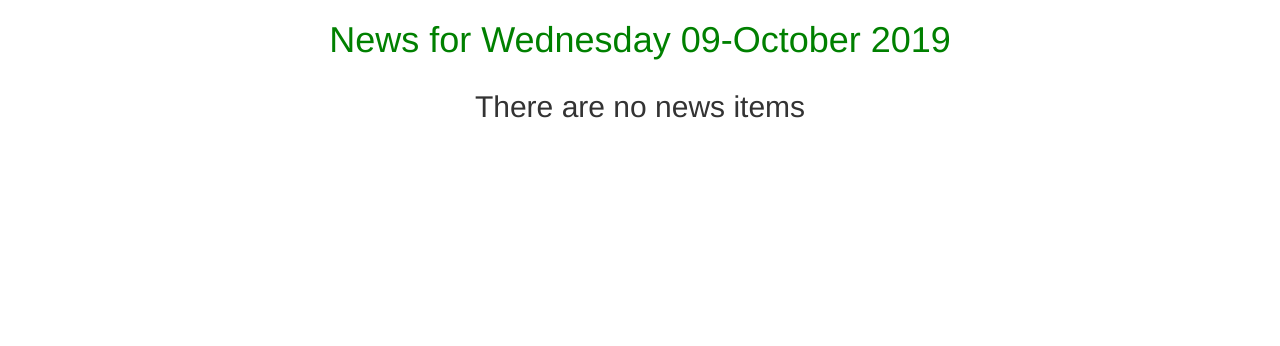
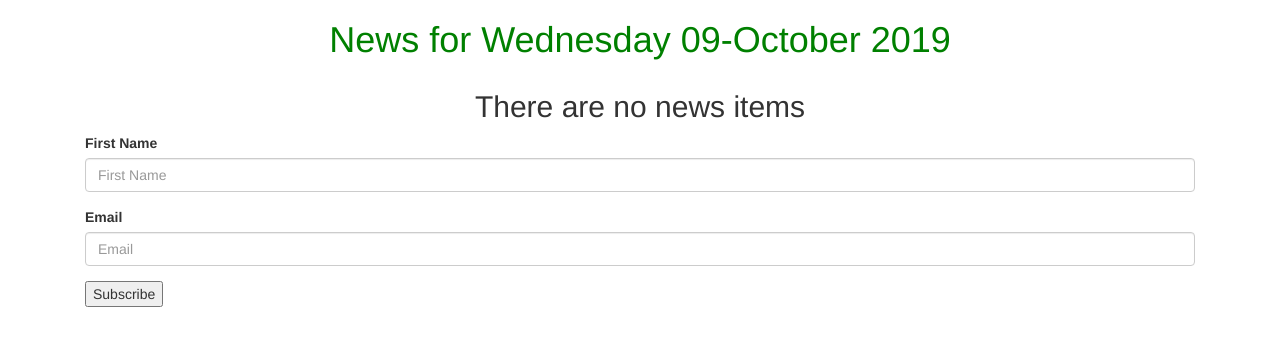
Before and after one commit to audreynjiraini/The-Moringa-Tribune, a Django app: page / in a window 1280 px wide. Shown: the part 52-398 px from the top of the page. Run offline with Django 3.2, Linux system fonts and the light colour scheme; data that the repository does not hold is empty; parts of the project's set-up code (start-up, migrations or seed data) failed here and were passed over; some libraries are stand-ins or nearby versions.

Commit message:
creating a newsletter

```diff
--- a/news/forms.py
+++ b/news/forms.py
@@ -0,0 +1,6 @@
+from django import forms
+
+
+class NewsLetterForm(forms.Form):
+    your_name = forms.CharField(label = 'First Name', max_length = 30)
+    email = forms.EmailField(label = 'Email')
--- a/news/templates/all-news/today-news.html
+++ b/news/templates/all-news/today-news.html
@@ -1,5 +1,5 @@
 {% extends 'all-news/base.html' %}
-
+{% load bootstrap3 %}
 
 
 {% block content %}
@@ -28,7 +28,16 @@
         </div>
 
     {% endfor %}
+    <!-- Looping through news end   -->
 
+    <div class="container-fluid">
+        <form action="{% url 'newsToday' %}" method = "post">
+            {% csrf_token %}
+
+            {% bootstrap_form letterForm layout='inline' %}
+            <input type="submit" value = "Subscribe">
+        </form>
+    </div>
 
 </div>
 {% endblock %}
--- a/news/views.py
+++ b/news/views.py
@@ -16,8 +16,16 @@ def news_today(request):
     news = Article.today_news()
     print(news)
 
+    if request.method == 'POST':
+        form = NewsLetterForm(request.POST)
 
-    return render(request, 'all-news/today-news.html', {"date": date, "news": news})
+        if form.is_valid():
+            print('valid')
+
+    else:
+        form = NewsLetterForm()
+
+    return render(request, 'all-news/today-news.html', {"date": date, "news": news, "letterForm": form})
 
 def convert_dates(dates):
     # Function that gets the weekday number for the date.
```
